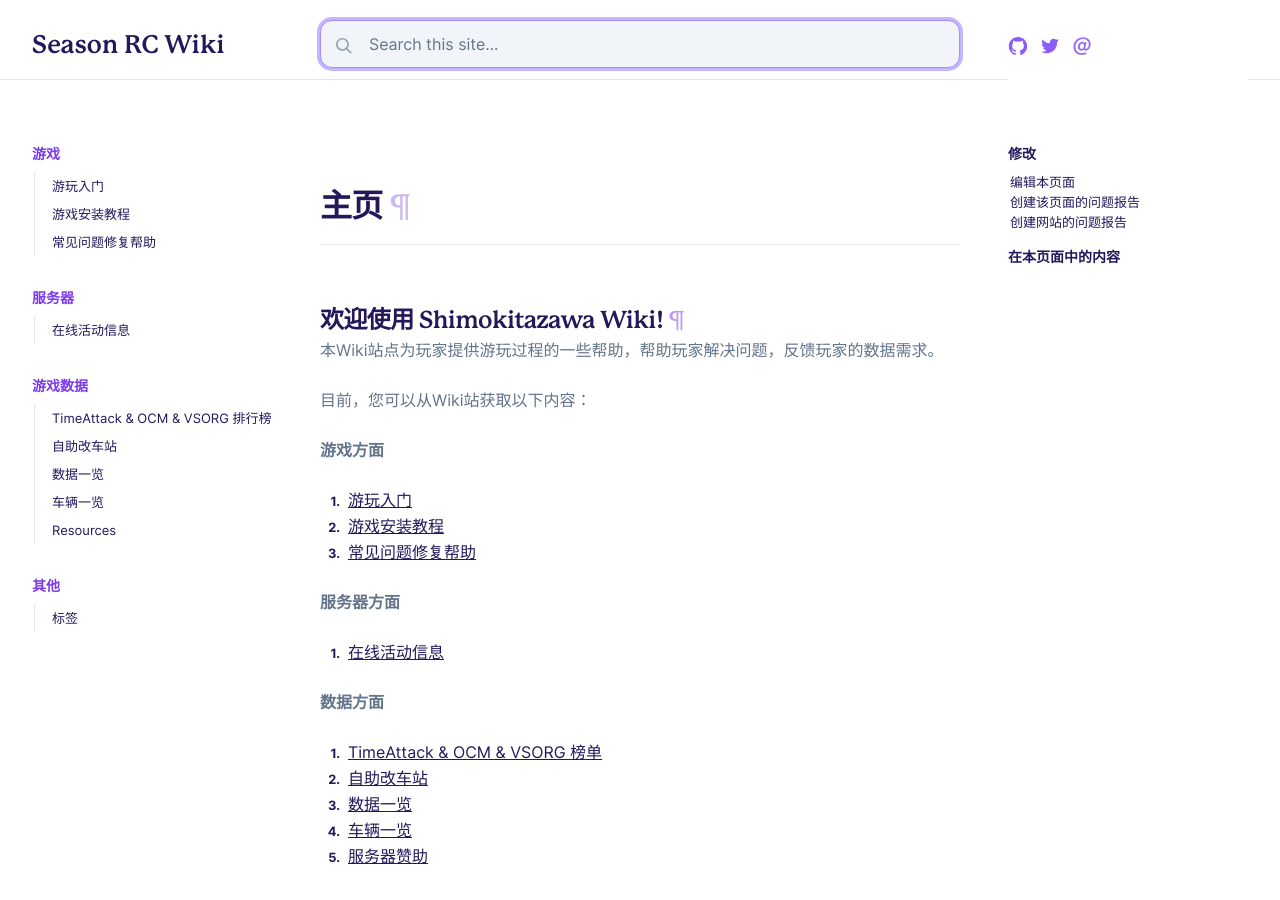
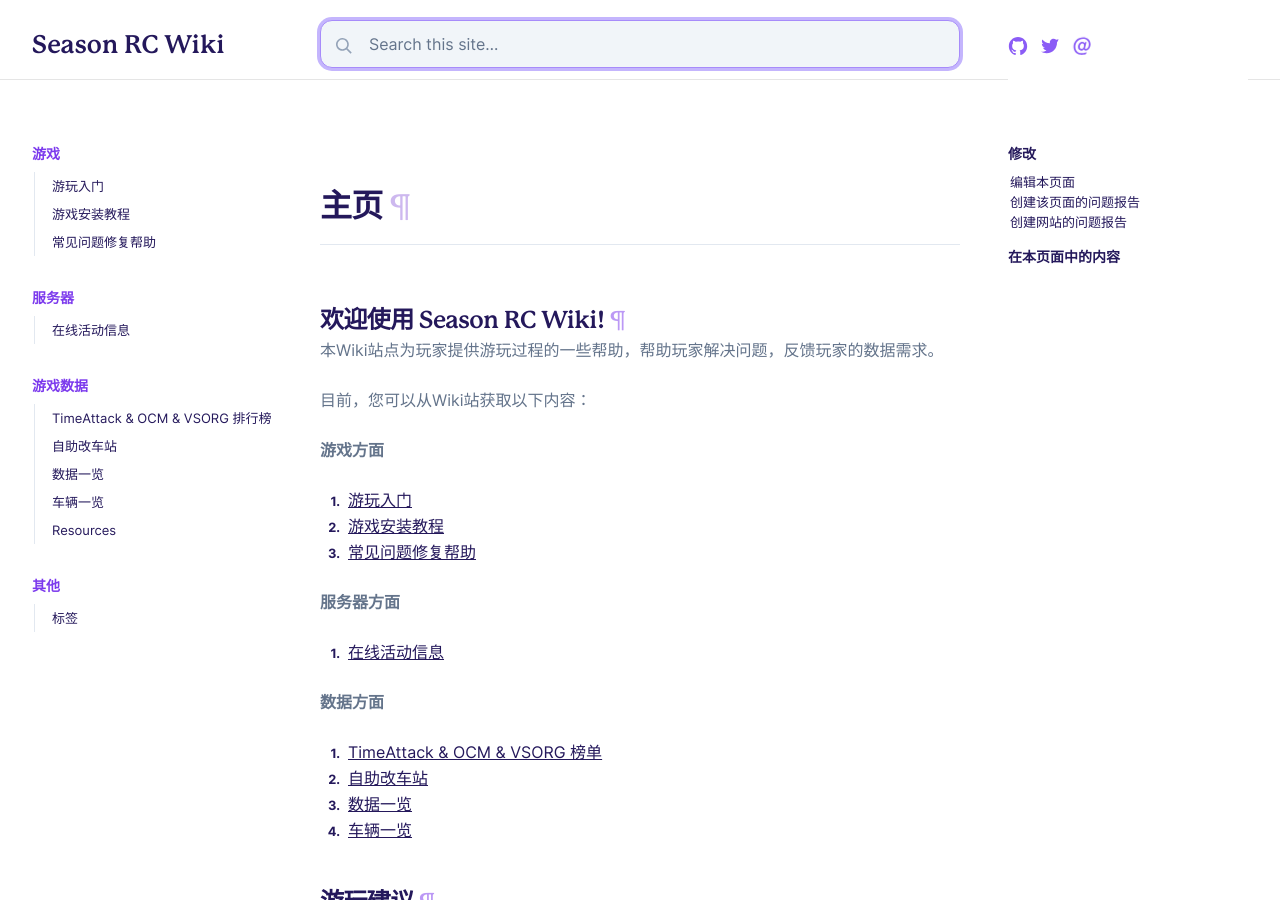
Before and after one commit to banapassport/SRC-Wiki, a Jekyll site: the page built from pages/index.md, in a window 1280 px wide and 900 px high. Built offline with Jekyll 4.4.1, drawn with Linux system fonts in a browser that asks for light colours.

Commit message:
Update index.md

```diff
--- a/pages/index.md
+++ b/pages/index.md
@@ -4,7 +4,7 @@ title: 主页
 permalink: /
 ---
 
-## 欢迎使用 Shimokitazawa Wiki!
+## 欢迎使用 Season RC Wiki!
 
 本Wiki站点为玩家提供游玩过程的一些帮助，帮助玩家解决问题，反馈玩家的数据需求。
 
@@ -25,7 +25,6 @@ permalink: /
 2. [自助改车站](https://shimokitazawa.cn/docs/game_data/%E8%87%AA%E5%8A%A9%E6%94%B9%E8%BD%A6%E7%AB%99)
 3. [数据一览](https://shimokitazawa.cn/docs/game_data/%E6%95%B0%E6%8D%AE%E4%B8%80%E8%A7%88)
 4. [车辆一览](https://shimokitazawa.cn/docs/game_data/%E8%BD%A6%E8%BE%86%E4%B8%80%E8%A7%88)
-5. [服务器赞助](https://shimokitazawa.cn/docs/game_data/%E6%9C%8D%E5%8A%A1%E5%99%A8%E8%B5%9E%E5%8A%A9)
 
 ## 游玩建议
 
```
